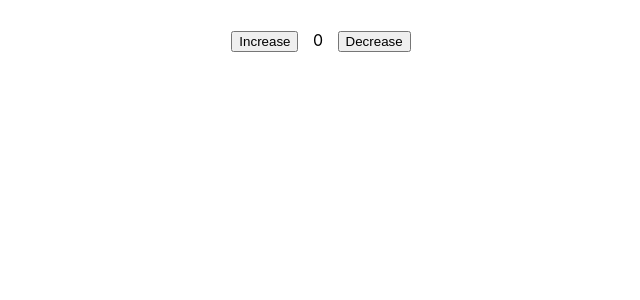
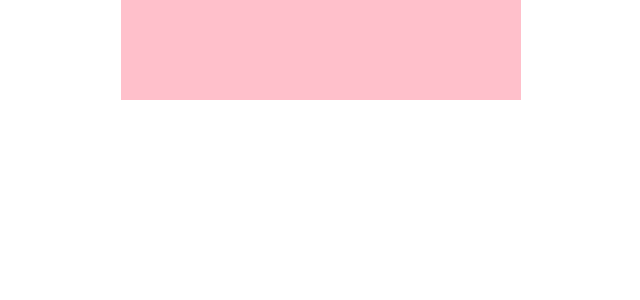
Before and after one commit to VanThen60hz/module5, a React (Create React App) app in the folder ss3/ss3-practice/: page / in a window 1280 px wide. Shown: the top 300 px of the page, without its empty margins (319-959 px from the left). Built offline with nearby package versions, Linux system fonts and the light colour scheme.

Commit message:
prac-change-background

```diff
--- a/ss3/ss3-practice/src/App.js
+++ b/ss3/ss3-practice/src/App.js
@@ -3,24 +3,28 @@ class App extends Component {
   constructor(props) {
     super(props);
     this.state = {
-      number: 0,
+      color: "black",
     };
   }
 
-  increase = () => {
-    this.setState({ number: this.state.number + 1 });
-  };
-
-  decrease = () => {
-    this.setState({ number: this.state.number - 1 });
-  };
+  componentDidMount() {
+    setTimeout(() => {
+      this.setState({ color: "pink" });
+    }, 3000);
+  }
 
   render() {
     return (
-      <div style={{ textAlign: "center", padding: 30 }}>
-        <button onClick={this.increase}>Increase</button>
-        <span style={{ padding: 10 }}> {this.state.number} </span>
-        <button onClick={this.decrease}>Decrease</button>
+      <div>
+        <div
+          style={{
+            backgroundColor: this.state.color,
+            paddingTop: 20,
+            width: 400,
+            height: 80,
+            margin: "auto",
+          }}
+        />
       </div>
     );
   }
```
